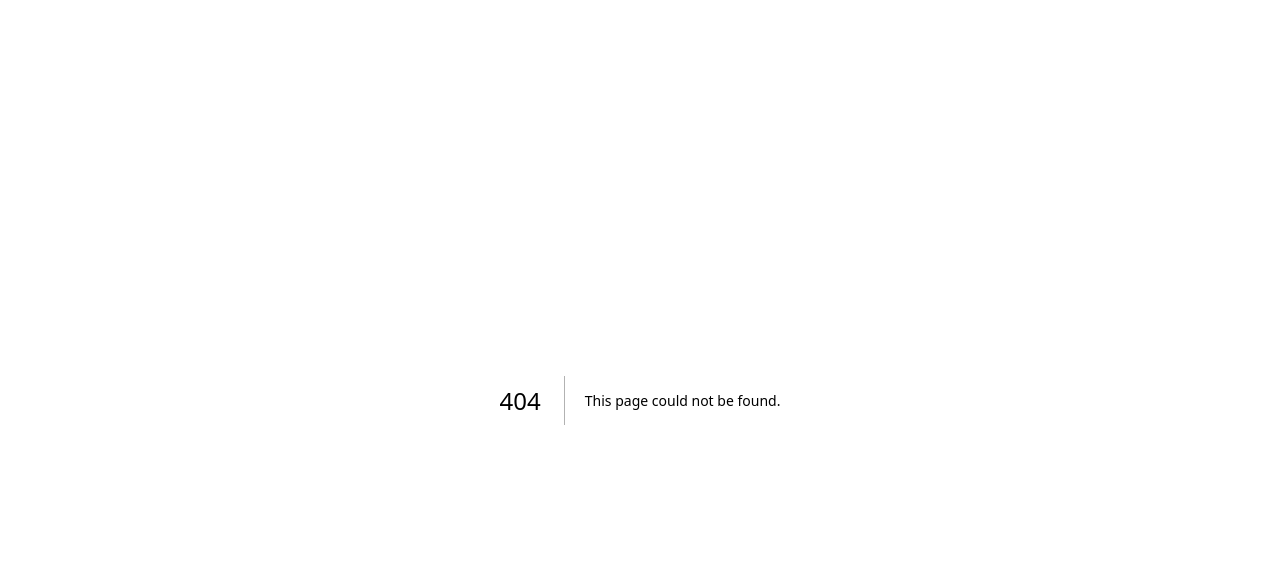
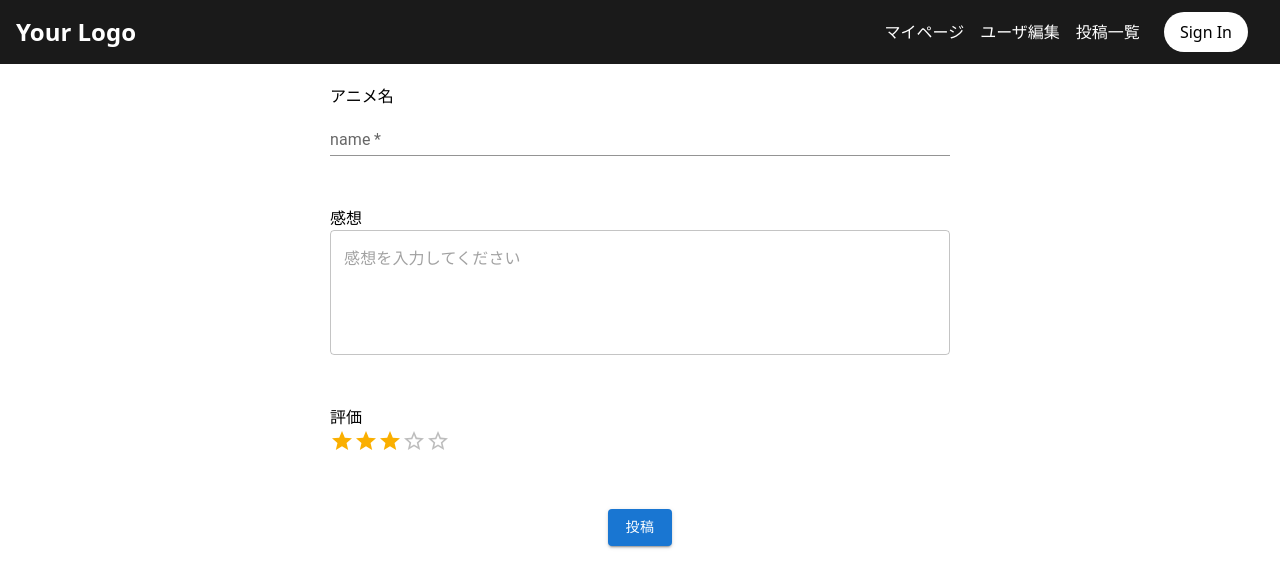
Before and after one commit to s-fumiya0501/Animaters, a Next.js app: page /books/new in a window 1280 px wide. Before the commit this address had no page. Shown: the top 588 px of the page. Built offline with nearby package versions, Linux system fonts and the light colour scheme; no server answers.

Commit message:
投稿機能と一覧表示機能

```diff
--- a/package.json
+++ b/package.json
@@ -10,6 +10,9 @@
   },
   "format": "prettier --write --ignore-path .gitignore './**/*.{js,jsx,ts,tsx,json}'",
   "dependencies": {
+    "@emotion/react": "^11.10.6",
+    "@emotion/styled": "^11.10.6",
+    "@mui/material": "^5.11.16",
     "@splidejs/react-splide": "^0.7.12",
     "@types/node": "18.15.7",
     "@types/react": "18.0.28",
--- /dev/null
+++ b/src/components/index.tsx
@@ -0,0 +1,46 @@
+import React, { useEffect, useState } from "react";
+import { auth, db, storage } from "../config/firebase";
+import { collection, getDocs } from "firebase/firestore";
+import { Rating } from "@mui/material";
+import { Timestamp } from 'firebase/firestore';
+import getPosts from '../lib/getPosts';
+interface Post {
+  id: string;
+  name: string;
+  impression: string
+  createdAt: Timestamp;
+  rating: number;
+  userName: string;
+}
+const Books = () => {
+  const [posts, setPosts] = useState<Post[]>([]);
+
+  useEffect(() => {
+    const fetchPosts = async () => {
+
+      const data = await getPosts();
+      setPosts(data);
+    };
+
+    fetchPosts();
+    console.log(posts);
+  }, []);
+
+  return (
+    <div>
+      <h2>投稿一覧</h2>
+      <ul>
+        {posts.map((item) => (
+          <li key={item.id}>
+            <h3>{item.name}</h3>
+            <p>{item.impression}</p>
+            <p>{item.userName}</p>
+            <Rating name="rating" value={item.rating}  readOnly />
+          </li>
+        ))}
+      </ul>
+    </div>
+  );
+};
+
+export default Books;
--- /dev/null
+++ b/src/lib/getPosts.tsx
@@ -0,0 +1,42 @@
+import { collection, getDocs, query, orderBy, Timestamp, doc, getDoc } from 'firebase/firestore';
+import { auth, db, storage } from "../config/firebase";
+
+interface Post {
+  id: string;
+  name: string;
+  impression: string
+  createdAt: Timestamp;
+  rating: number;
+  userName: string;
+}
+
+const getPosts = async (): Promise<Post[]> => {
+  const posts: Post[] = [];
+
+  const postRef = collection(db, 'anime');
+  const userRef = collection(db, 'users');
+  const snapshot = await getDocs(query(postRef, orderBy('createdAt', 'desc')));
+
+  for (const a of snapshot.docs) {
+    const data = a.data();
+    const uid = data.uid;
+    const docRef = doc(db, "users", uid);
+    const docSnap = await getDoc(docRef);
+    const userData = docSnap.data();
+
+    if (userData) {
+      posts.push({
+        id: a.id,
+        name: data.name,
+        createdAt: data.createdAt,
+        userName: userData.nickname,
+        impression: data.impression,
+        rating: data.rating
+      });
+    }
+  }
+
+  return posts;
+};
+
+export default getPosts;
--- /dev/null
+++ b/src/pages/books/index.tsx
@@ -0,0 +1,13 @@
+import Books from "@/components"
+import Header from "@/components/header"
+
+const IndexBook = () => {
+  return(
+    <>
+    <Header/>
+    <Books/>
+    </>
+  )
+}
+
+export default IndexBook;
--- /dev/null
+++ b/src/pages/books/new.tsx
@@ -0,0 +1,89 @@
+import React, { useState } from "react";
+import { auth, db, storage } from "../../config/firebase";
+import { doc, setDoc, Timestamp, collection, addDoc } from "firebase/firestore";
+import styles from "../../styles/BookForm.module.css";
+import Button from "@mui/material/Button";
+import Rating from "@mui/material/Rating";
+import Header from "@/components/header";
+import TextField from "@mui/material/TextField";
+import TextareaAutosize from "@mui/base/TextareaAutosize";
+import Router from "next/router";
+
+const NewAnime = () => {
+  const [animeName, setAnimeName] = useState("");
+  const [impression, setImpression] = useState("");
+  const [rating, setRating] = useState(3);
+  const handleSubmit = async (e: React.FormEvent<HTMLFormElement>) => {
+    e.preventDefault();
+
+    const Ref = await addDoc(collection(db, "anime"), {
+      uid: auth.currentUser?.uid,
+      name: animeName,
+      impression: impression,
+      rating: rating,
+      createdAt: new Date(),
+    }).catch((error) => {
+      console.error("Error writing document: ", error);
+    });
+    Router.push("/books")
+  };
+  const handleNameChange = (e: React.ChangeEvent<HTMLInputElement>) => {
+    setAnimeName(e.target.value);
+  };
+
+  const handleImpressionChange = (
+    e: React.ChangeEvent<HTMLTextAreaElement>
+  ) => {
+    setImpression(e.target.value);
+  };
+
+  const handleRatingChange = (event: any, newValue: any) => {
+    setRating(newValue);
+  };
+
+  return (
+    <>
+      <Header />
+      <form className={styles.form_container} onSubmit={handleSubmit}>
+        <div className={styles.content}>
+          <label htmlFor="animeName">アニメ名</label>
+          <TextField
+            label="name"
+            fullWidth
+            required
+            variant="standard"
+            type="text"
+            id="animeName"
+            value={animeName}
+            onChange={handleNameChange}
+          />
+        </div>
+
+        <div className={styles.content}>
+          <label htmlFor="impression">感想</label>
+          <TextField
+            id="impression"
+            value={impression}
+            onChange={handleImpressionChange}
+            aria-label="感想"
+            placeholder="感想を入力してください"
+            multiline
+            rows={4}
+            fullWidth
+          />
+        </div>
+        <div className={styles.content}>
+        <h2>評価</h2>
+          <Rating
+            name="rating"
+            value={rating}
+            precision={1}
+            onChange={handleRatingChange}
+          />
+        </div>
+        <Button type="submit" variant="contained">投稿</Button>
+      </form>
+    </>
+  );
+};
+export default NewAnime;
--- a/src/pages/signup.tsx
+++ b/src/pages/signup.tsx
@@ -26,7 +26,7 @@ export default function SignUp() {
           if(additionalUserInfo?.isNewUser){
             Router.push("/users/accountsetting");
           }else{
-            Router.push("/mypage");
+            Router.push("/users/mypage");
           }
           // IdP data available using getAdditionalUserInfo(result)
           // ...
--- /dev/null
+++ b/src/styles/BookForm.module.css
@@ -0,0 +1,36 @@
+.form_container {
+  display: flex;
+  flex-direction: column;
+  align-items: center;
+  background-color: white;
+  padding: 20px;
+}
+.form label {
+  margin-right: 10px;
+  font-weight: bold;
+}
+
+.form input[type="text"],
+.form textarea {
+  padding: 5px;
+  margin-bottom: 20px;
+  border-radius: 5px;
+  border: none;
+  box-shadow: 0 0 2px rgba(0, 0, 0, 0.3);
+  width: 100%;
+  max-width: 500px;
+}
+
+.form input[type="range"] {
+  width: 100%;
+  margin-bottom: 10px;
+}
+
+.content{
+  width: 50%;
+  margin-bottom: 50px;
+}
+
+.button{
+  background-color: #1976d2;
+}
```
Also changed, not shown: src/pages/users/index.tsx (deleted), 2 other files (tests, documents, lock files or other folders).
